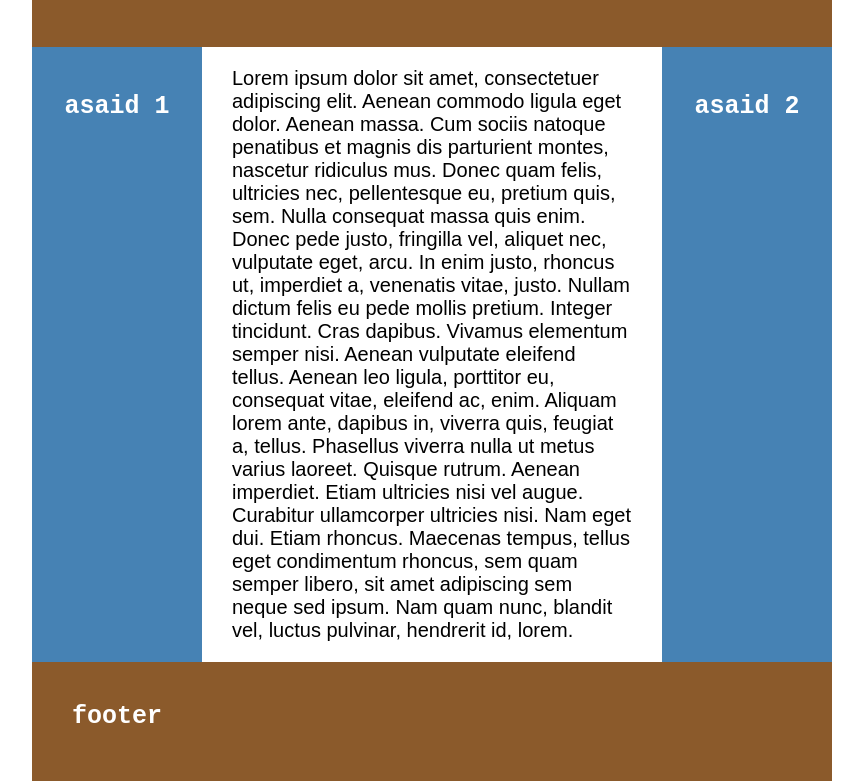
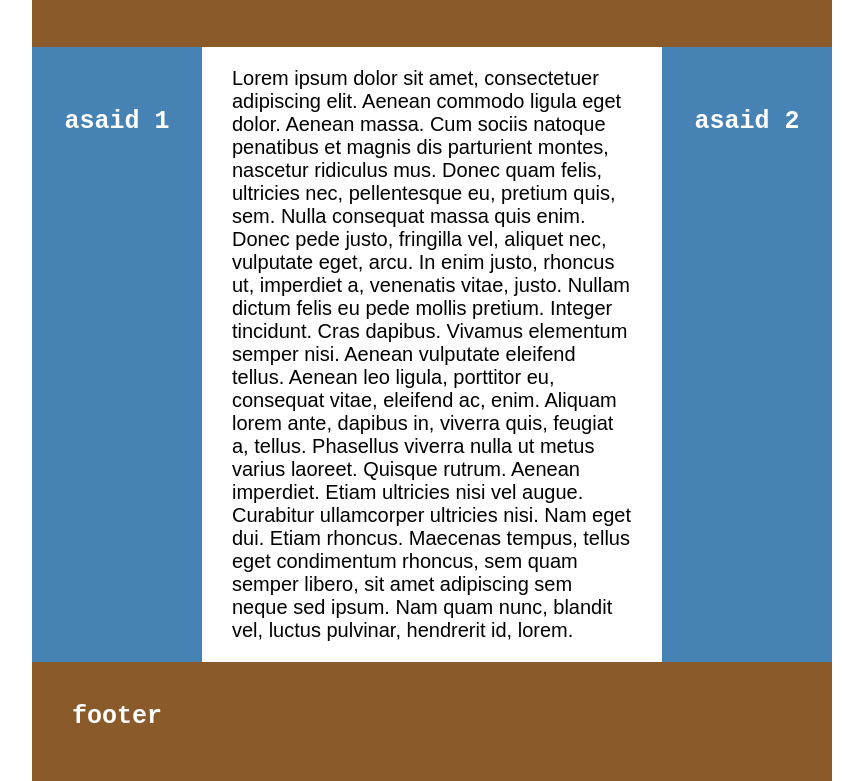
Before and after one commit to ekozhanova/lemon-school, a plain HTML site: page 4/sidebar1-float.html in a window 1280 px wide. Shown: the part 72-853 px from the top of the page, without its empty margins (208-1071 px from the left). Drawn offline with Linux system fonts and the light colour scheme.

Commit message:
hometask4-fix

```diff
--- a/4/sidebar1-float.html
+++ b/4/sidebar1-float.html
@@ -10,7 +10,7 @@
       font-family: sans-serif;
       box-sizing: border-box;
       max-width: 800px;
-      font-style: 20px;
+      font-size: 20px;
       margin-left: auto;
       margin-right: auto;
     }
@@ -26,7 +26,7 @@
     .left-sidebar {
       background-color: #4682B4;
       float: left;
-      padding: 5px;
+      padding: 20px 30px;
       text-align: center;
       width: 170px;
 
@@ -36,7 +36,7 @@
     .right-sidebar {
       background-color: #4682B4;
       float: right;
-      padding: 5px;
+      padding: 20px 30px;
       text-align: center;
       width: 170px;
       color: white;
```
Also changed, not shown: 4/sidebar2-flex.html (+3 -3 lines).
